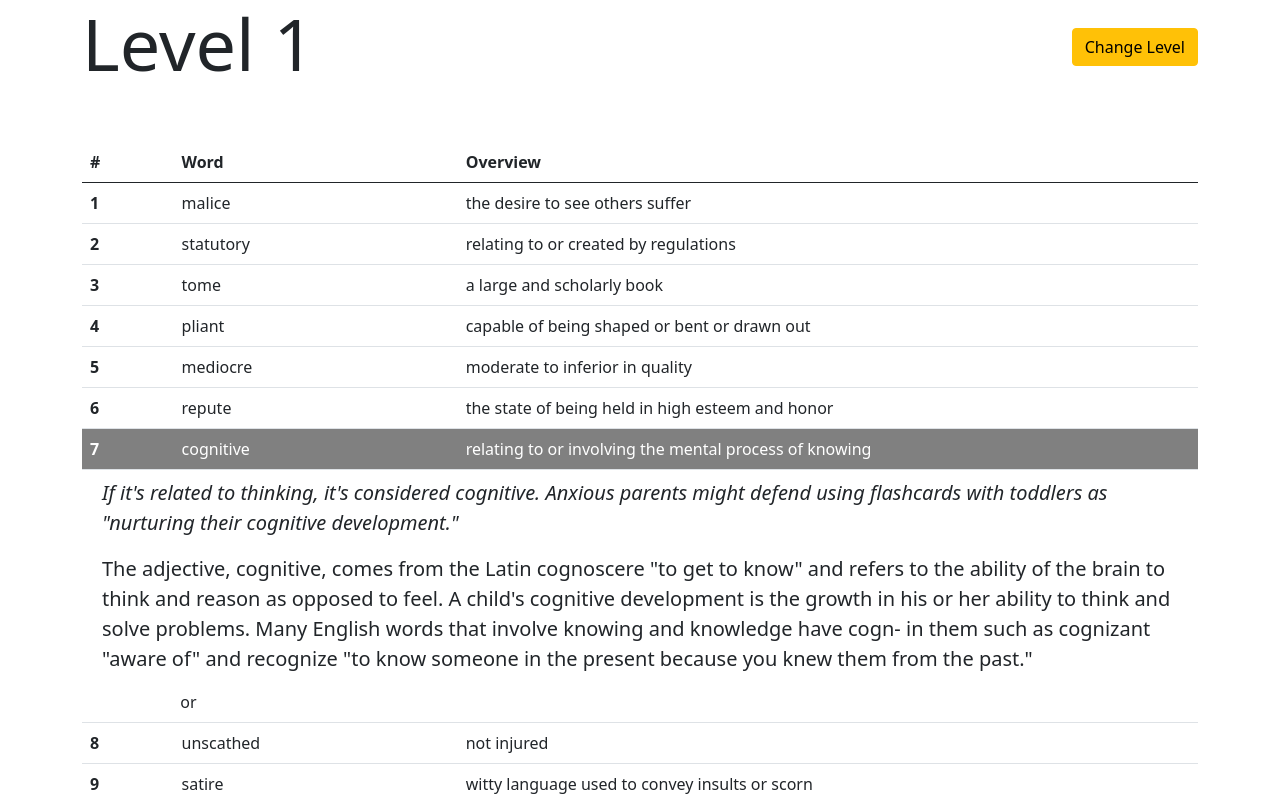
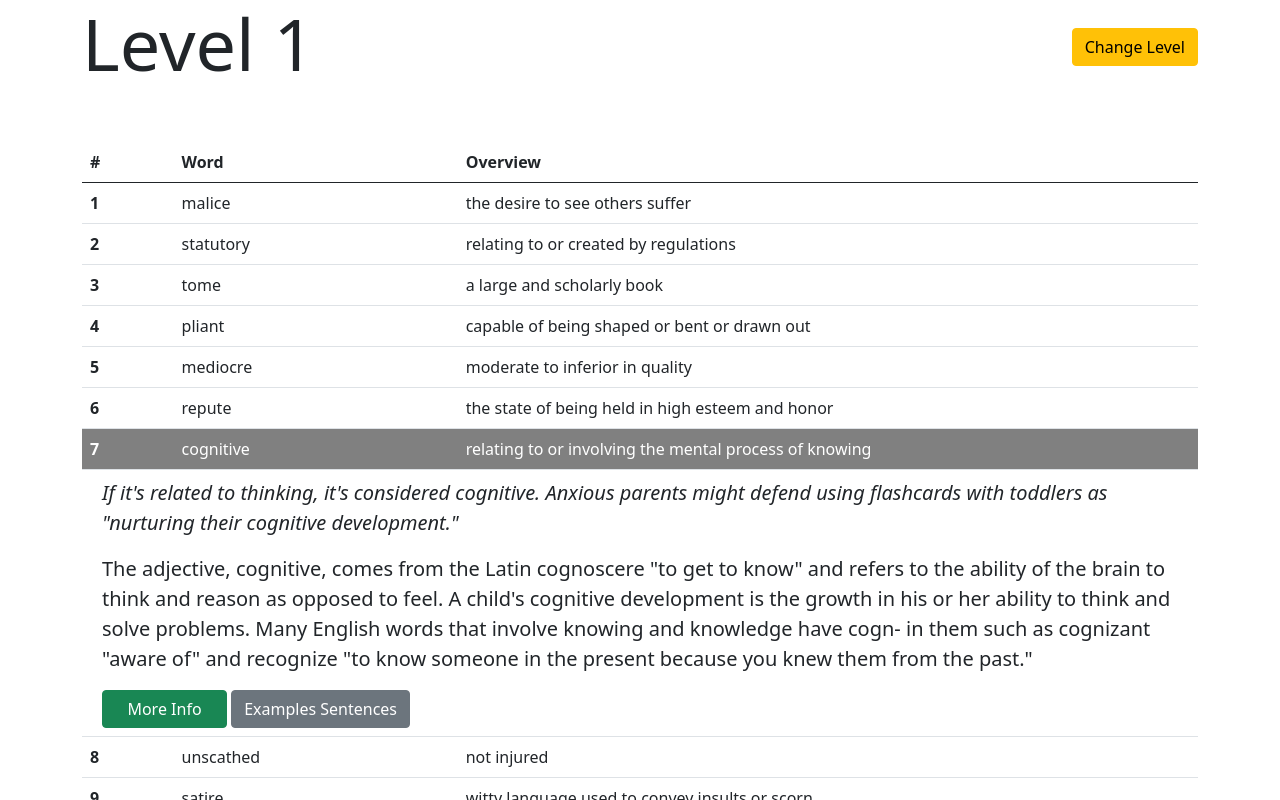
Before and after one commit to ashwin1999/grely, a React (Create React App) app: page /level/1 in a window 1280 px wide. Both pictures are taken after a click on the element 640 px from the left and 449 px from the top of the page. Shown: the top 800 px of the page. Built offline with nearby package versions, Linux system fonts and the light colour scheme.

Commit message:
changed button styles

```diff
--- a/src/Components/Lev.js
+++ b/src/Components/Lev.js
@@ -108,16 +108,17 @@ function Lev({ match }) {
                           href={`https://www.dictionary.com/browse/${word.word}`}
                           target="_blank"
                           rel="noopener noreferrer"
+                          className="btn btn-success"
                         >
                           More Info
                         </a>{" "}
-                        or{" "}
                         <a
                           href={`https://sentence.yourdictionary.com/${word.word}`}
                           target="_blank"
                           rel="noopener noreferrer"
+                          className="btn btn-secondary"
                         >
-                          Examples Sentence
+                          Examples Sentences
                         </a>
                       </span>
                     </div>
```
